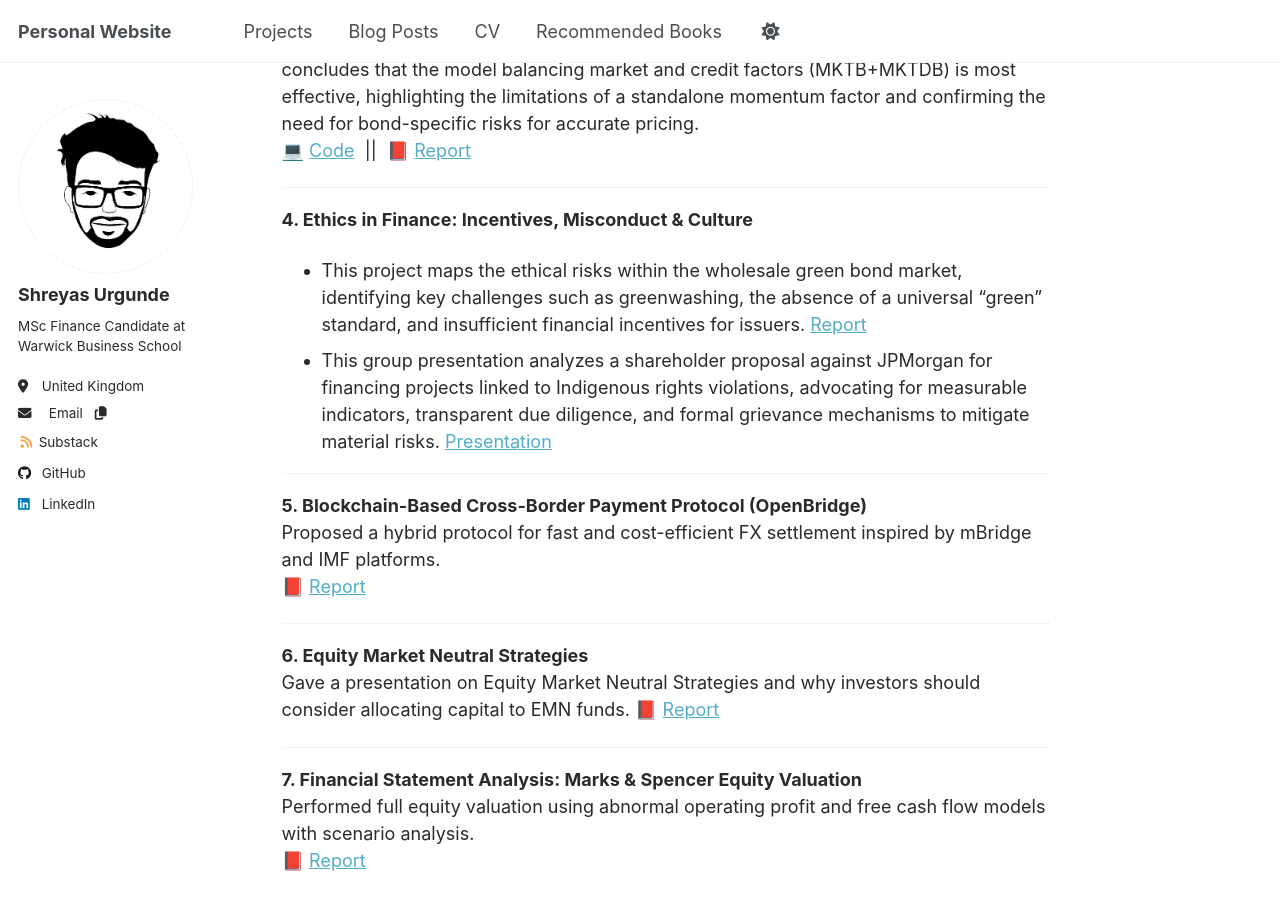
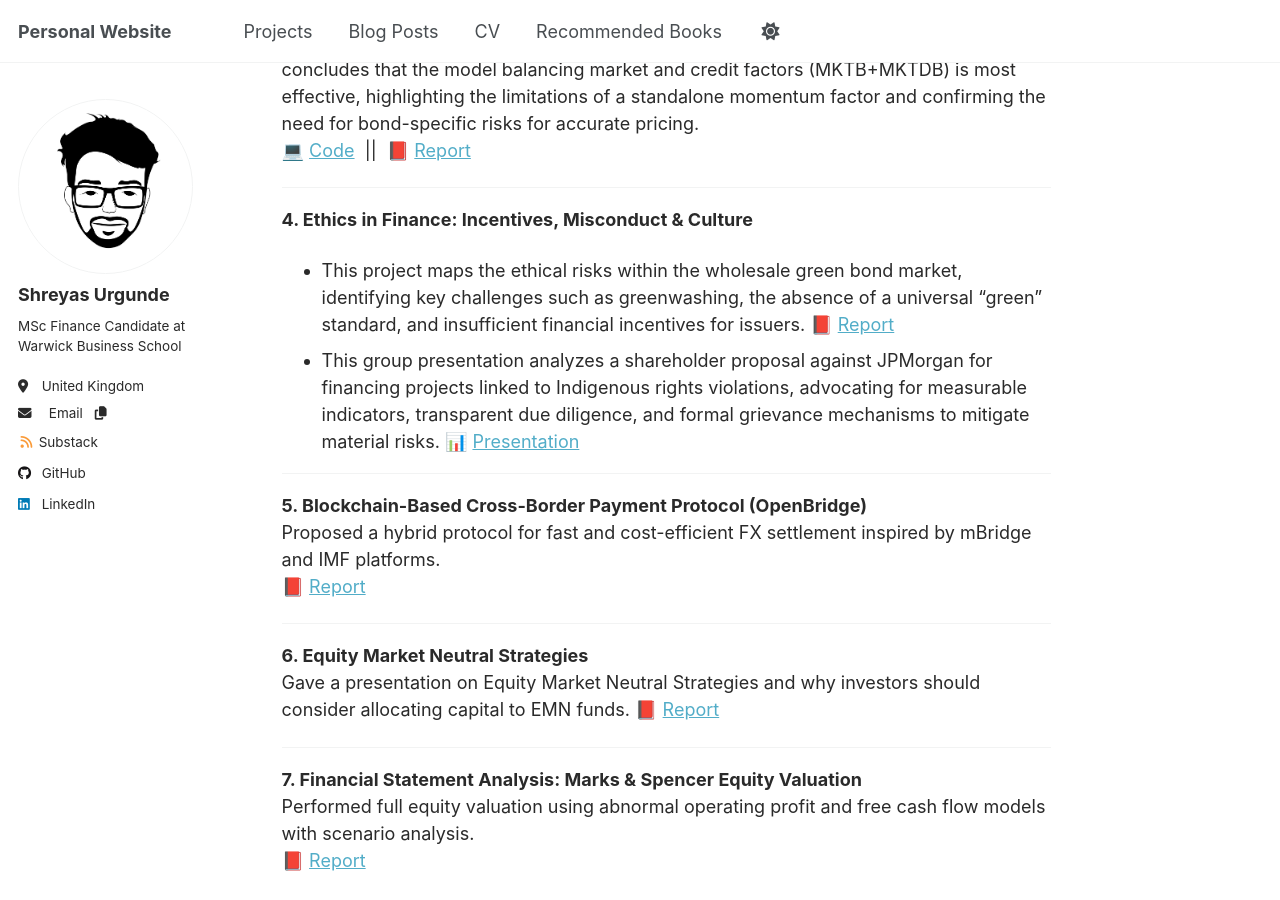
Before and after one commit to shreyasxi/shreyasxi.github.io, a Jekyll site: the page built from _pages/projects.md, in a window 1280 px wide and 900 px high, scrolled down 656 px. Built offline with Jekyll 4.4.1, drawn with Linux system fonts in a browser that asks for light colours; a script that is not in the unit is left out.

```diff
--- a/_pages/projects.md
+++ b/_pages/projects.md
@@ -24,8 +24,9 @@ Building on the extensive body of research exploring risk factors in equity mark
 ---
 
 **4. Ethics in Finance: Incentives, Misconduct & Culture**
-* This project maps the ethical risks within the wholesale green bond market, identifying key challenges such as greenwashing, the absence of a universal “green” standard, and insufficient financial incentives for issuers. <a href="/files/5582804_Ethics.pdf" target="_blank">Report</a>
-* This group presentation analyzes a shareholder proposal against JPMorgan for financing projects linked to Indigenous rights violations, advocating for measurable indicators, transparent due diligence, and formal grievance mechanisms to mitigate material risks. <a href="/files/Group%2011_Ethics.pptx" target="_blank">Presentation</a>
+* This project maps the ethical risks within the wholesale green bond market, identifying key challenges such as greenwashing, the absence of a universal “green” standard, and insufficient financial incentives for issuers.
+📕 <a href="/files/5582804_Ethics.pdf" target="_blank">Report</a>
+* This group presentation analyzes a shareholder proposal against JPMorgan for financing projects linked to Indigenous rights violations, advocating for measurable indicators, transparent due diligence, and formal grievance mechanisms to mitigate material risks. 📊 <a href="/files/Group%2011_Ethics.pptx" target="_blank">Presentation</a>
 
 ---
 
```
